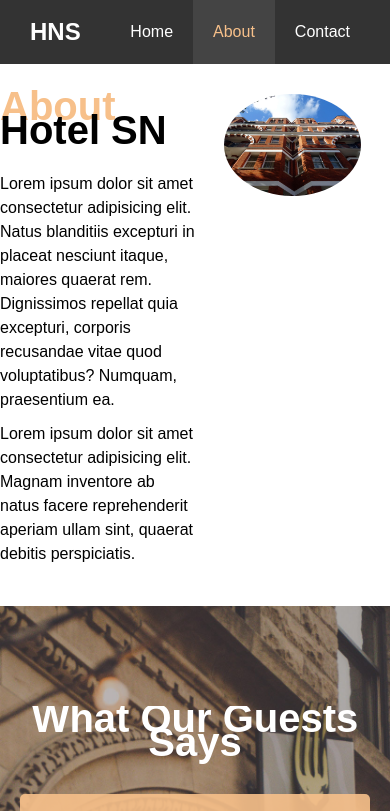
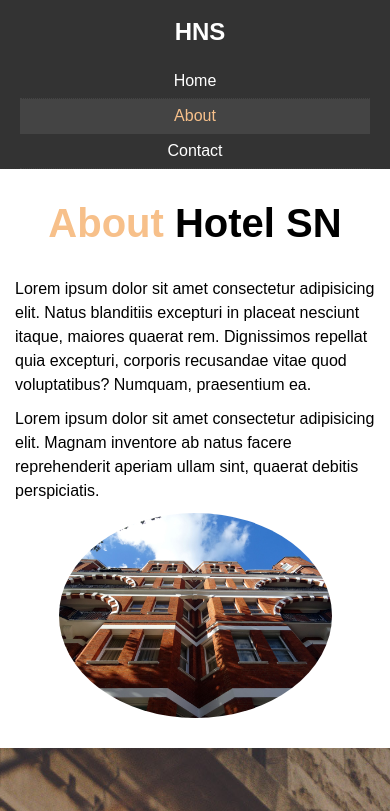
Before and after one commit to suhel143code/Hotel, a plain HTML site: page about.html in a window 390 px wide. Shown: the top 811 px of the page. Drawn offline with Linux system fonts and the light colour scheme.

Commit message:
Maked Responsive

```diff
--- a/about.html
+++ b/about.html
@@ -10,6 +10,7 @@
     />
     <meta name="Keywords" content="Hotel,Bareilly Hotel,New Bareilly Hotel" />
     <link rel="stylesheet" href="./css/style.css" />
+    <link rel="stylesheet" media="screen and (max-width:768px)" href="./css/mobile.css" />
   </head>
   <body>
     <header>
@@ -29,8 +30,8 @@
       <div class="container py-3">
         <div class="info-left">
           <h1 class="l-heading"><span class="text-primary">About </span>Hotel SN</h1>
-          <p>Lorem ipsum dolor sit amet consectetur adipisicing elit. Natus blanditiis excepturi in placeat nesciunt itaque, maiores quaerat rem. Dignissimos repellat quia excepturi, corporis recusandae vitae quod voluptatibus? Numquam, praesentium ea.</p>
-          <p>Lorem ipsum dolor sit amet consectetur adipisicing elit. Magnam inventore ab natus facere reprehenderit aperiam ullam sint, quaerat debitis perspiciatis.</p>
+          <p style="padding: 0 15px">Lorem ipsum dolor sit amet consectetur adipisicing elit. Natus blanditiis excepturi in placeat nesciunt itaque, maiores quaerat rem. Dignissimos repellat quia excepturi, corporis recusandae vitae quod voluptatibus? Numquam, praesentium ea.</p>
+          <p style="padding: 0 15px">Lorem ipsum dolor sit amet consectetur adipisicing elit. Magnam inventore ab natus facere reprehenderit aperiam ullam sint, quaerat debitis perspiciatis.</p>
         </div>
         <div class="info-right">
           <img src="./images/photo-2.jpg" alt="hotel">
--- /dev/null
+++ b/css/mobile.css
@@ -0,0 +1,46 @@
+.logo {
+  float: none;
+  text-align: center;
+}
+
+#navbar ul,
+#navbar ul li {
+  float: none;
+}
+
+#navbar ul li a {
+  padding: 5px;
+  border-bottom: 1px dotted #444;
+}
+
+/* Home Info */
+.info-img {
+  display: none;
+}
+
+.info-content {
+  float: none;
+  width: 100%;
+}
+
+/* Boxes */
+.box {
+  float: none;
+  width: 100%;
+}
+
+/* About */
+.info-right,
+.info-left {
+  float: none;
+  width: 100%;
+}
+
+.l-heading {
+  text-align: center;
+}
+
+/* Contact */
+#contact-info .box {
+  border-bottom: #444 dotted 1px;
+}
--- a/css/style.css
+++ b/css/style.css
@@ -84,6 +84,7 @@ p {
 
 .l-heading {
   font-size: 40px;
+  line-height: 1.2;
 }
 
 /* Padding */
@@ -215,7 +216,7 @@ p {
 
 /* TestImonilas  */
 #testimonials {
-  height: 600px;
+  height: 100%;
   background: url('../images/test-bg.jpg') no-repeat center center/cover;
   padding-top: 100px;
 }
```
Also changed, not shown: contact.html (+1 -0 lines), index.html (+5 -0 lines).
